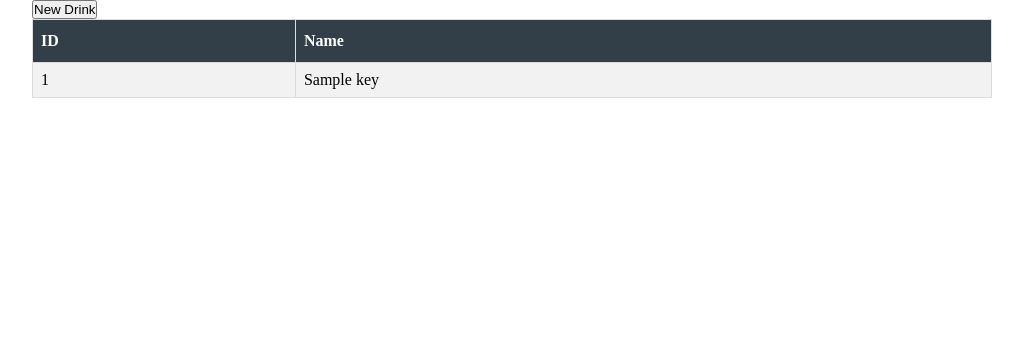
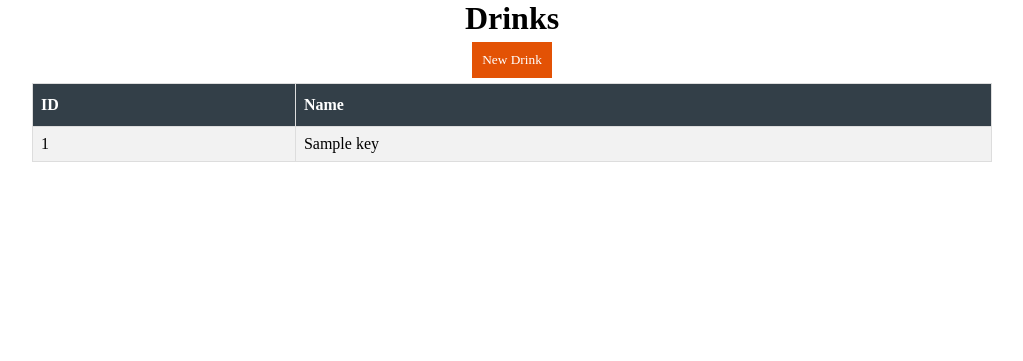
Before and after one commit to ralphtatt-IW/BrIW, a Flask app: template src/templates/drinks.html in a window 1280 px wide. Shown: the part 61-422 px from the top of the page, without its empty margins (128-1151 px from the left). Run offline with Flask 2, Linux system fonts and the light colour scheme; the template is opened without the code that fills it: most values are stand-ins (such as "Sample title", 1, 10 or a date in 2020).

Commit message:
New drink button

```diff
--- a/src/templates/drinks.html
+++ b/src/templates/drinks.html
@@ -1,7 +1,11 @@
 {% extends "master.html" %}
 {% block content %}
 
-<button type="button" name="button">New Drink</button>
+<div class="center">
+  <h1>Drinks</h1>
+  <input class="button" type="submit" value="New Drink"
+      onclick="window.location='/add_drink';" />
+</div>
 
 <table id="drinks">
   <tr>
```
